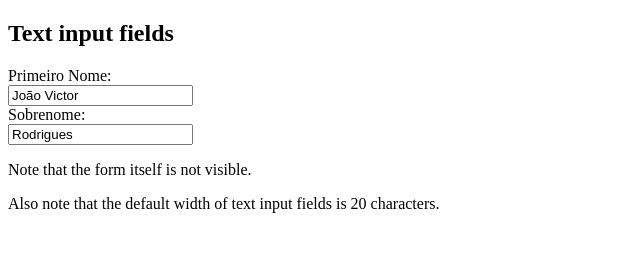
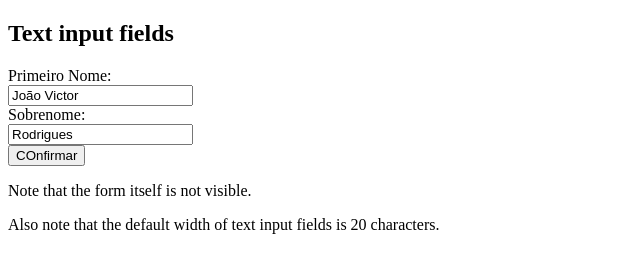
Before and after one commit to jaovictor09/jaovictor09.github.io, a plain HTML site: page index.html in a window 1280 px wide. Shown: the whole page, without its empty margins (0-640 px from the left). Drawn offline with Linux system fonts and the light colour scheme.

Commit message:
Update index.html

```diff
--- a/index.html
+++ b/index.html
@@ -9,7 +9,8 @@
   <input type="text" id="fname" name="fname" value="João Victor"><br>
   <label for="lname">Sobrenome:</label><br>
   <input type="text" id="lname" name="lname" value="Rodrigues">
-</form>
+</form>  <input type="submit" value="COnfirmar">
+
 
 <p>Note that the form itself is not visible.</p>
 
```
